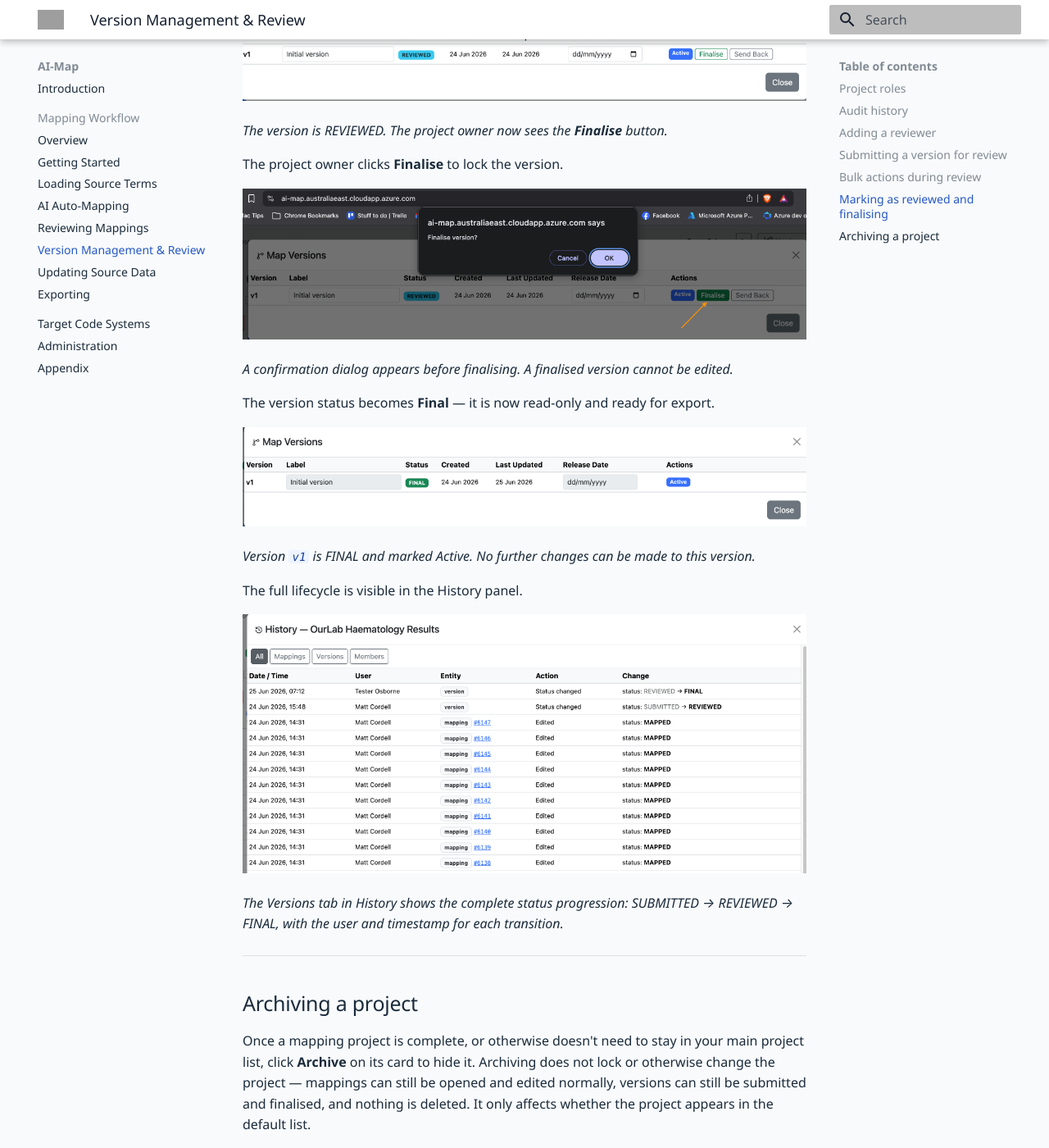
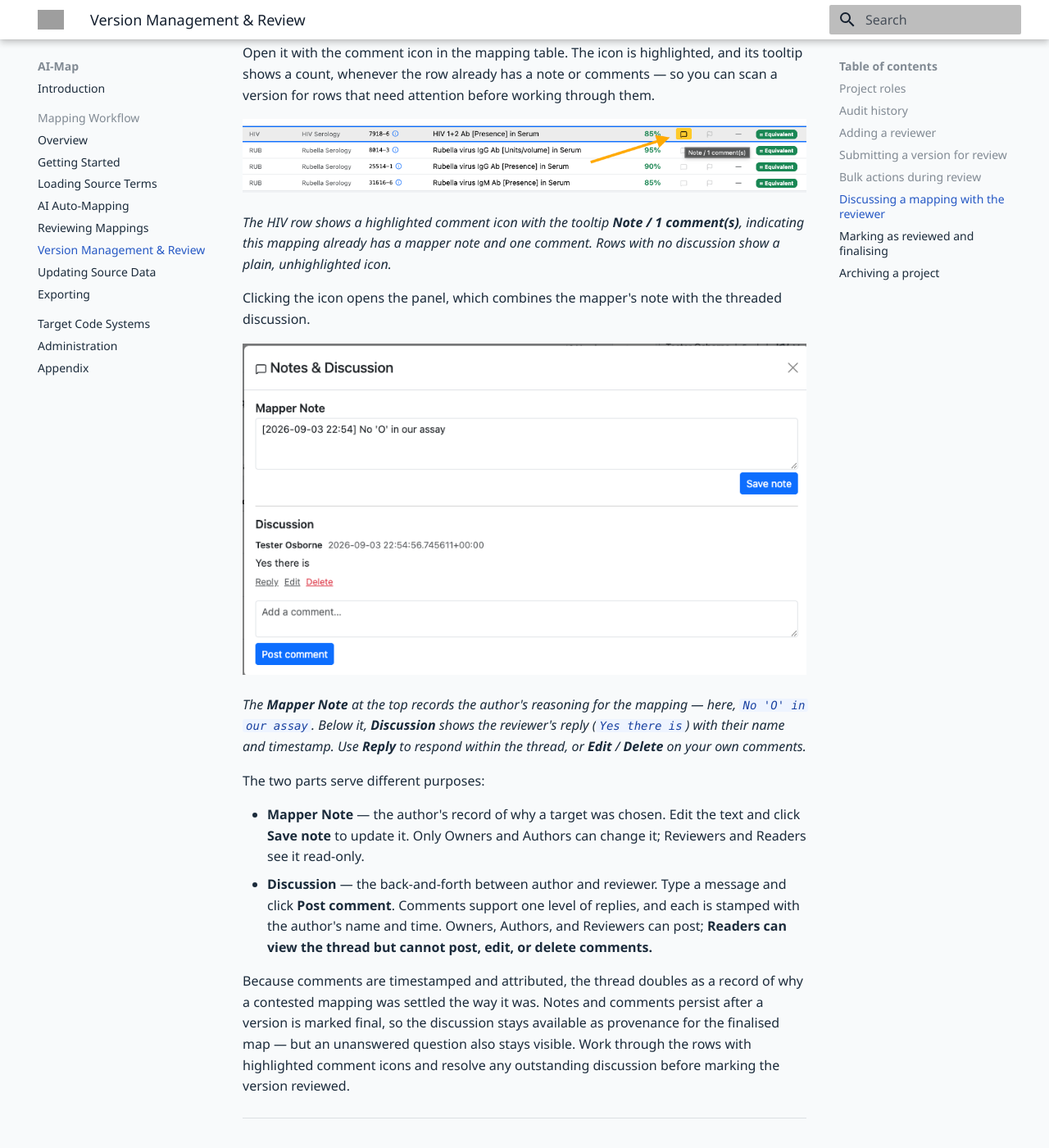
Before and after one commit to mjosborne1/ai-map-docs, an MkDocs documentation site: the page built from docs/workflow/version-management.md, in a window 1280 px wide and 1400 px high, scrolled down 5128 px. Shown: the whole window at 82% size. Built offline with MkDocs 1.6.1 and Material for MkDocs 9.7.7, drawn with Linux system fonts in a browser that asks for light colours; some of the changed text lies outside the part shown; grey boxes are pictures that could not be loaded.

Commit message:
Document mapper/reviewer discussion in review workflow
Add a "Discussing a mapping with the reviewer" section to the Version
Management & Review page, covering the Notes & Discussion panel opened
from the comment icon in the mapping matrix: the highlighted icon and
note/comment count, the Mapper Note vs threaded Discussion split, who
can post or edit per role, and that notes and comments persist after a
version is marked final.

Cross-link the existing prose-only section on Reviewing Mappings rather
than duplicating the screenshots on both pages.

Co-Authored-By: Claude Opus 5 (1M context) <noreply@anthropic.com>

```diff
--- a/docs/workflow/version-management.md
+++ b/docs/workflow/version-management.md
@@ -85,6 +85,31 @@ Reviewers can select multiple rows and apply a relationship type or mapped statu
 
 ---
 
+## Discussing a mapping with the reviewer
+
+Review is rarely a single pass — a reviewer often needs to question a particular mapping rather than send the whole version back. The **Notes & Discussion** panel on each row is where that conversation happens, so the reasoning stays attached to the mapping it concerns instead of living in email.
+
+Open it with the comment icon in the mapping table. The icon is highlighted, and its tooltip shows a count, whenever the row already has a note or comments — so you can scan a version for rows that need attention before working through them.
+
+![Row with a note and comment](../images/workflow/54-ReviewNote.png)
+
+*The HIV row shows a highlighted comment icon with the tooltip **Note / 1 comment(s)**, indicating this mapping already has a mapper note and one comment. Rows with no discussion show a plain, unhighlighted icon.*
+
+Clicking the icon opens the panel, which combines the mapper's note with the threaded discussion.
+
+![Notes & Discussion panel](../images/workflow/55-Mapper-Reviewer-Discussion.png)
+
+*The **Mapper Note** at the top records the author's reasoning for the mapping — here, `No 'O' in our assay`. Below it, **Discussion** shows the reviewer's reply (`Yes there is`) with their name and timestamp. Use **Reply** to respond within the thread, or **Edit** / **Delete** on your own comments.*
+
+The two parts serve different purposes:
+
+- **Mapper Note** — the author's record of why a target was chosen. Edit the text and click **Save note** to update it. Only Owners and Authors can change it; Reviewers and Readers see it read-only.
+- **Discussion** — the back-and-forth between author and reviewer. Type a message and click **Post comment**. Comments support one level of replies, and each is stamped with the author's name and time. Owners, Authors, and Reviewers can post; **Readers can view the thread but cannot post, edit, or delete comments.**
+
+Because comments are timestamped and attributed, the thread doubles as a record of why a contested mapping was settled the way it was. Notes and comments persist after a version is marked final, so the discussion stays available as provenance for the finalised map — but an unanswered question also stays visible. Work through the rows with highlighted comment icons and resolve any outstanding discussion before marking the version reviewed.
+
+---
+
 ## Marking as reviewed and finalising
 
 Once the reviewer is satisfied, they click **Mark Reviewed**. The version status moves to **Reviewed**.
```
Also changed, not shown: docs/workflow/reviewing-mappings.md (+2 -0 lines), docs/images/workflow/54-ReviewNote.png (added), docs/images/workflow/55-Mapper-Reviewer-Discussion.png (added).
